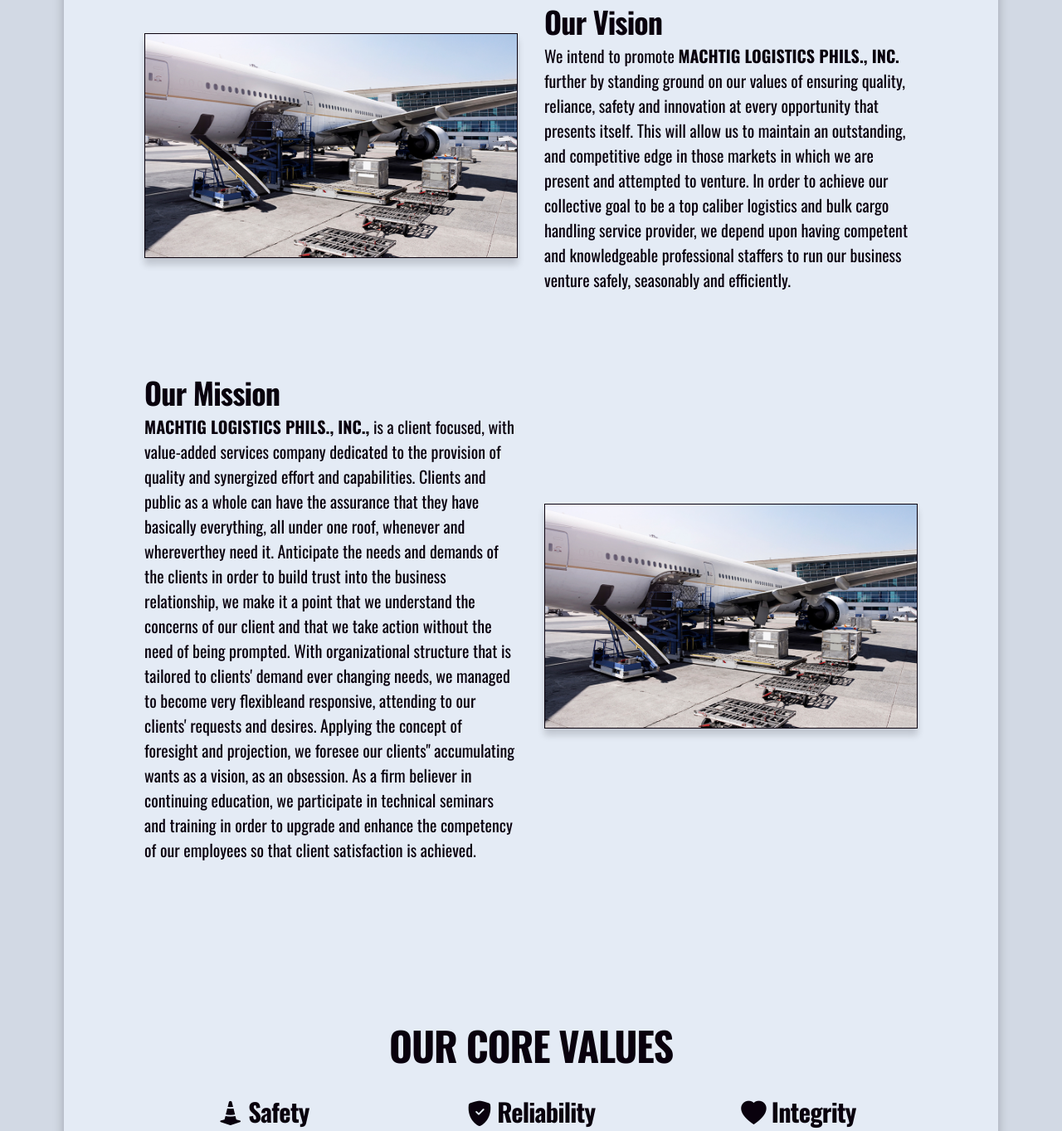
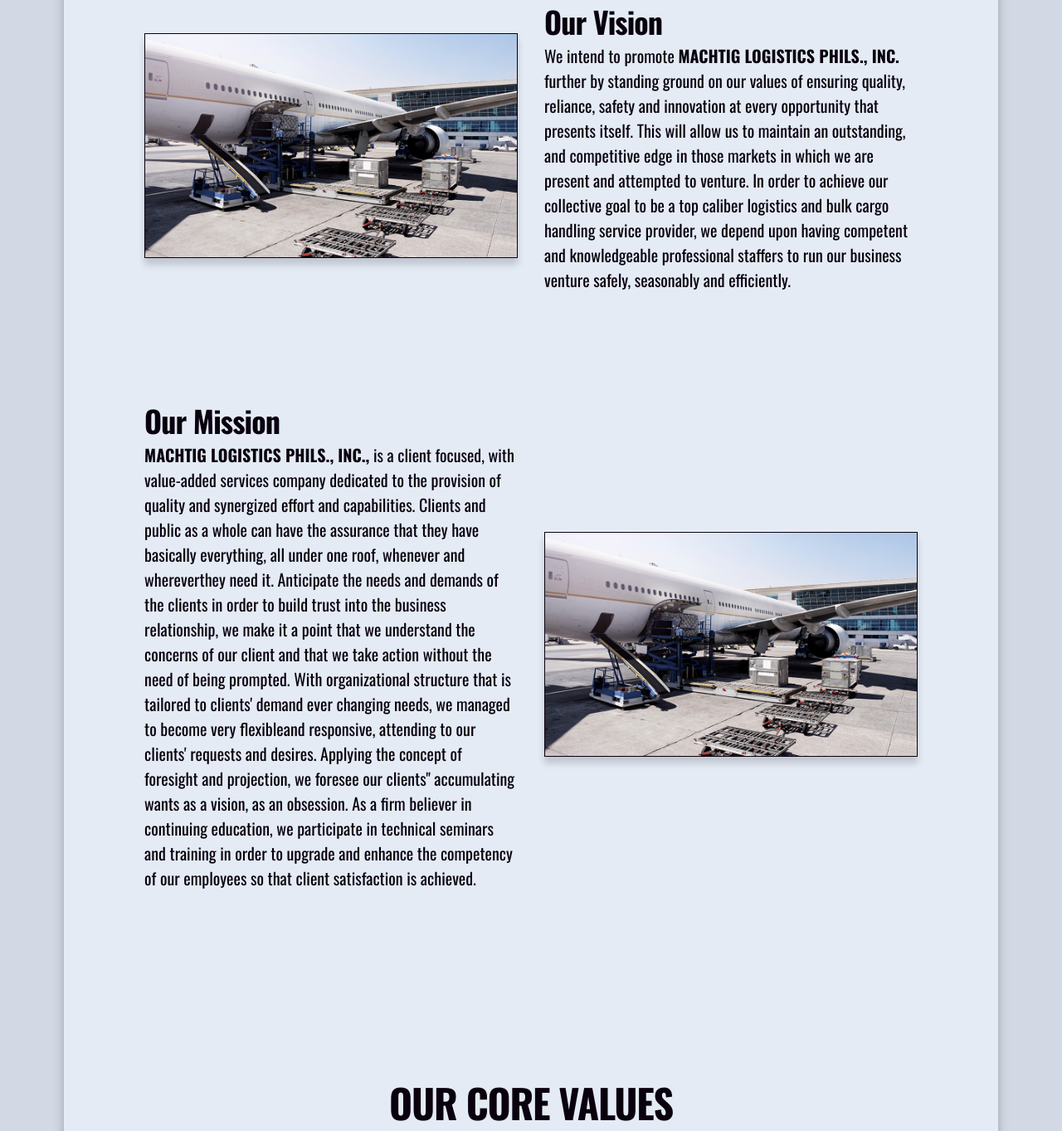
Before and after one commit to rrrrence/rrrrence.github.io, a PHP site: page /about-us.html in a window 1280 px wide. Shown: the part 601-1964 px from the top of the page at 83% size. Run offline with PHP 8.4, Linux system fonts and the light colour scheme.

Commit message:
Update style.css

```diff
--- a/style.css
+++ b/style.css
@@ -318,7 +318,7 @@
     display: grid;
     grid-template-columns: repeat(auto-fit, minmax(128px, 1fr));
     padding: 2rem calc(var(--margin) / 2);
-    margin-bottom: calc(var(--margin) / 2);
+    margin-bottom: 4rem;
     gap: 2rem;
 }
     .card-1:nth-child(odd) .card-1-wrapper {
```
